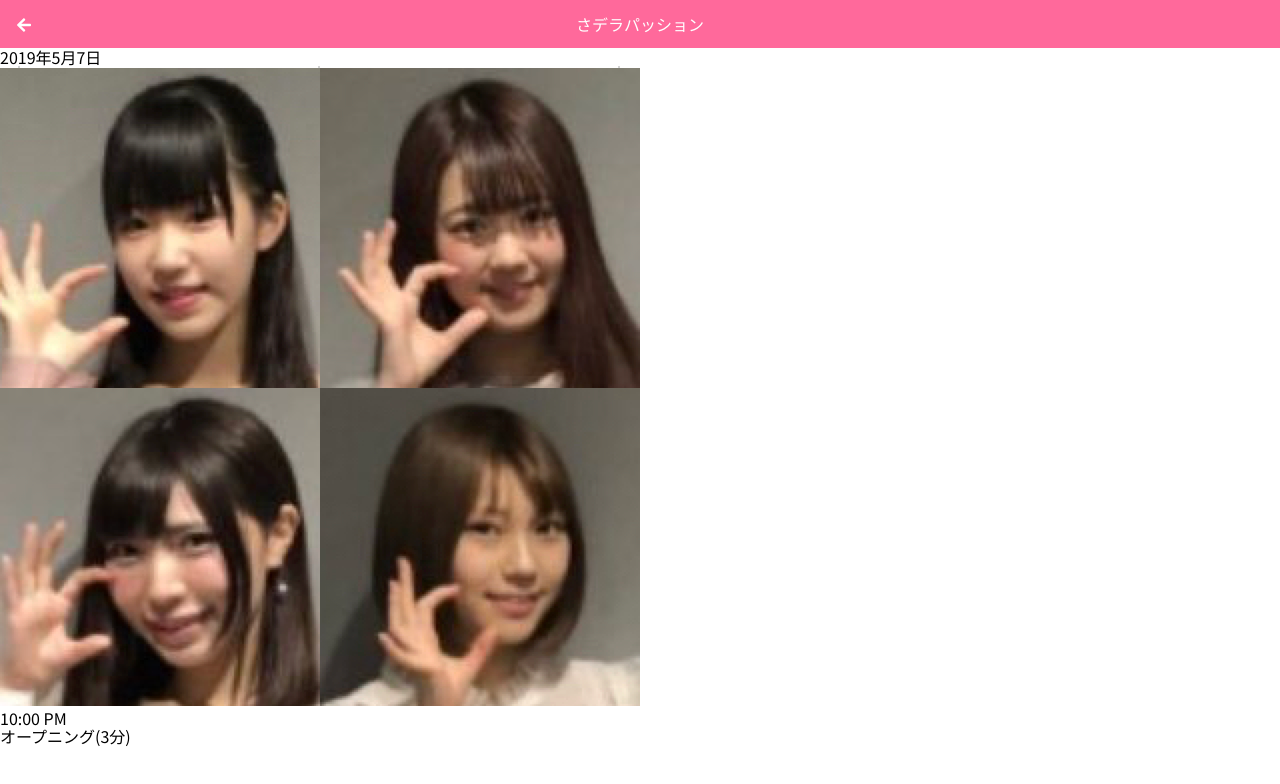
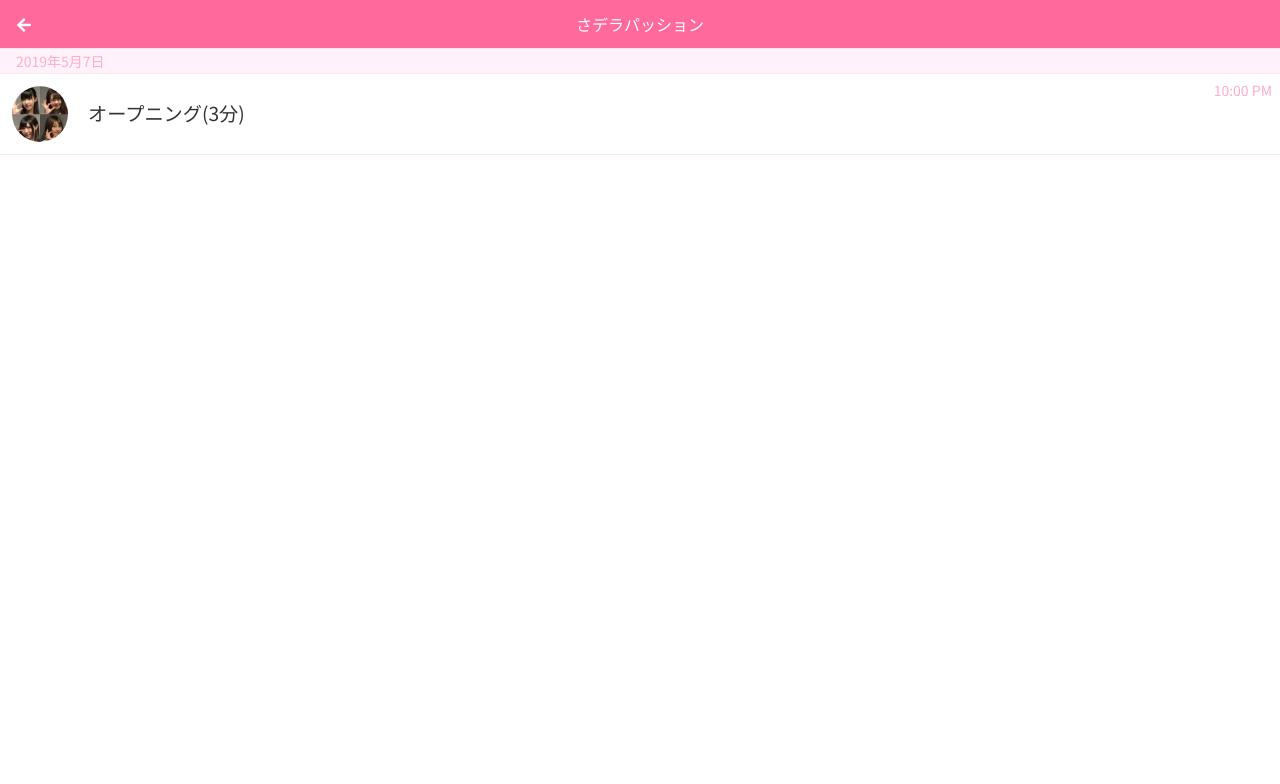
Before and after one commit to fusho-takahashi/line-style-transcription, an Angular app: page /talk-list in a window 1280 px wide. Shown: the top 784 px of the page. Built offline with nearby package versions, Linux system fonts and the light colour scheme.

Commit message:
listのスタイルを実装

```diff
--- a/src/app/components/list/list.component.scss
+++ b/src/app/components/list/list.component.scss
@@ -0,0 +1,44 @@
+.section-header {
+  height: 24px;
+  background-color: #fff2fa;
+  color: #ffadc9;
+  padding-left: 16px;
+  border-top: solid 1px #ffe5ee;
+  border-bottom: solid 1px #ffe5ee;
+  font-size: 14px;
+  display: flex;
+  align-items: center;
+}
+.section-list {
+  .section {
+    height: 80px;
+    display: grid;
+    grid-template-columns: 80px auto;
+    border-bottom: solid 1px #ffe5ee;
+    .section-img {
+      display: flex;
+      justify-content: center;
+      align-items: center;
+      img {
+        width: 56px;
+        border-radius: 50%;
+      }
+    }
+    .section-info {
+      padding: 8px;
+      .section-time {
+        display: flex;
+        justify-content: flex-end;
+        font-size: 14px;
+        color: #ffadc9;
+      }
+      .section-name {
+        margin-top: 4px;
+        display: flex;
+        align-items: center;
+        font-size: 1.2em;
+        color: #333;
+      }
+    }
+  }
+}
```
